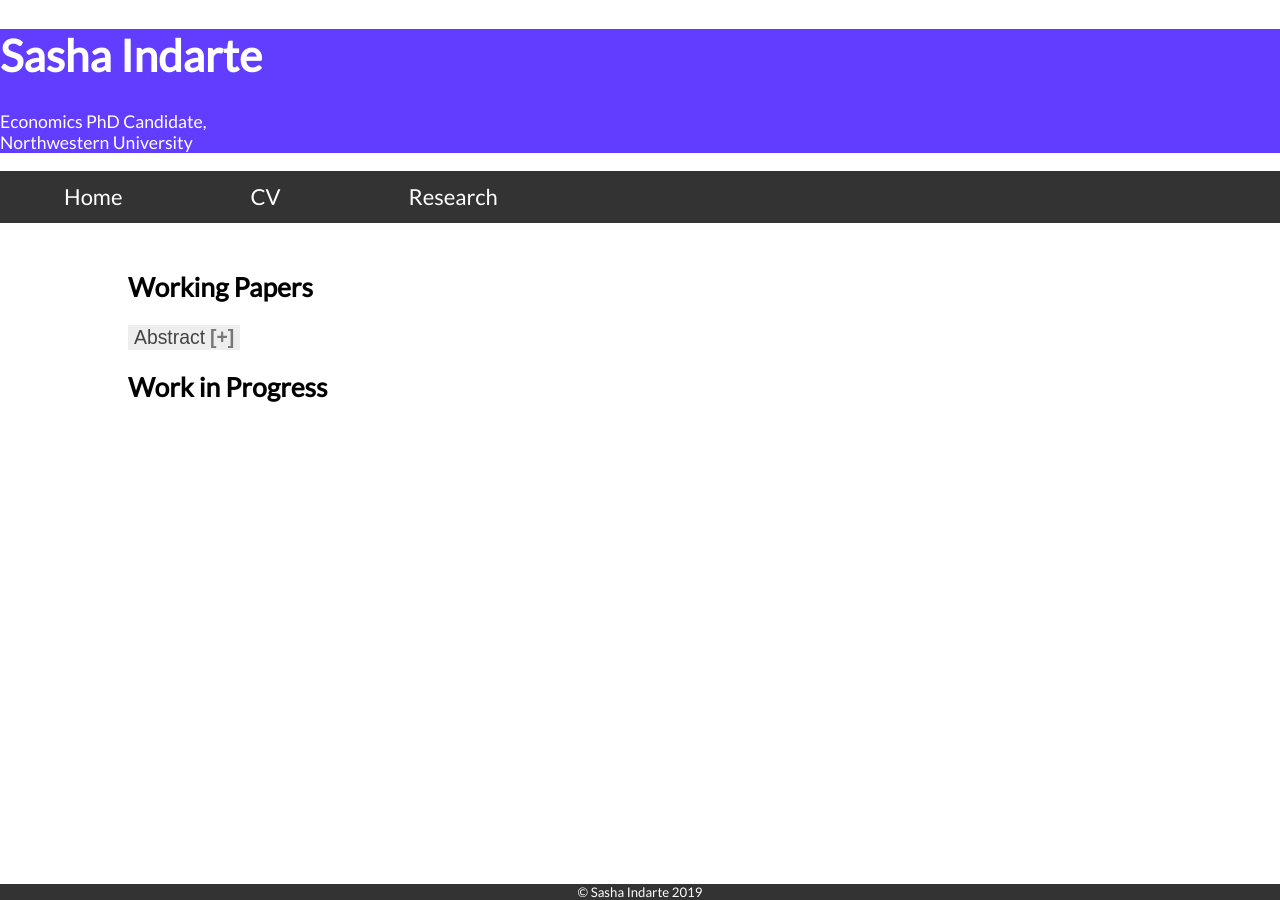
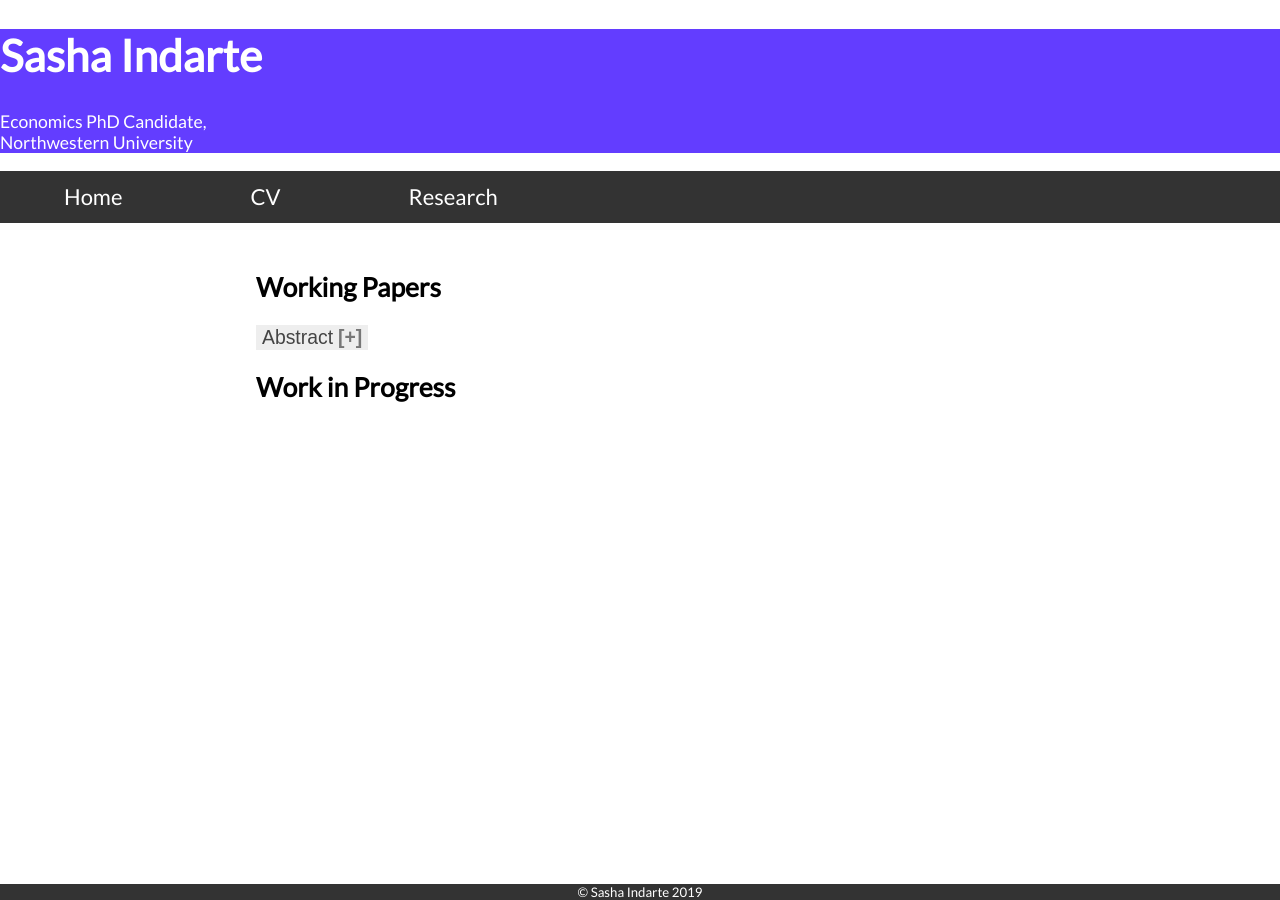
Before and after one commit to sashaindarte/sashaindarte.github.io, a Jekyll site: the page built from research/index.html, in a window 1280 px wide. Built offline with Jekyll 4.4.1, drawn with Linux system fonts in a browser that asks for light colours.

Commit message:
Update main.css

```diff
--- a/css/main.css
+++ b/css/main.css
@@ -89,7 +89,7 @@
   -ms-flex: 40%; /* IE10 */
   flex: 40%;
   background-color: white;
-  padding: 2% 2% 0% 10%;
+  padding: 2% 1% 0% 15%;
 }
 
 /* Main column */
@@ -97,13 +97,13 @@
   	-ms-flex: 60%; /* IE10 */
   	flex: 60%;
   	background-color: white;
-  	padding: 2% 10% 0% 2%;
+  	padding: 2% 15% 0% 1%;
 }
 
 /* Reserach container */
 .singlecol {
   	background-color: white;
-  	padding: 2% 10%;
+  	padding: 2% 20%;
 }
 
 /* Footer */
```
